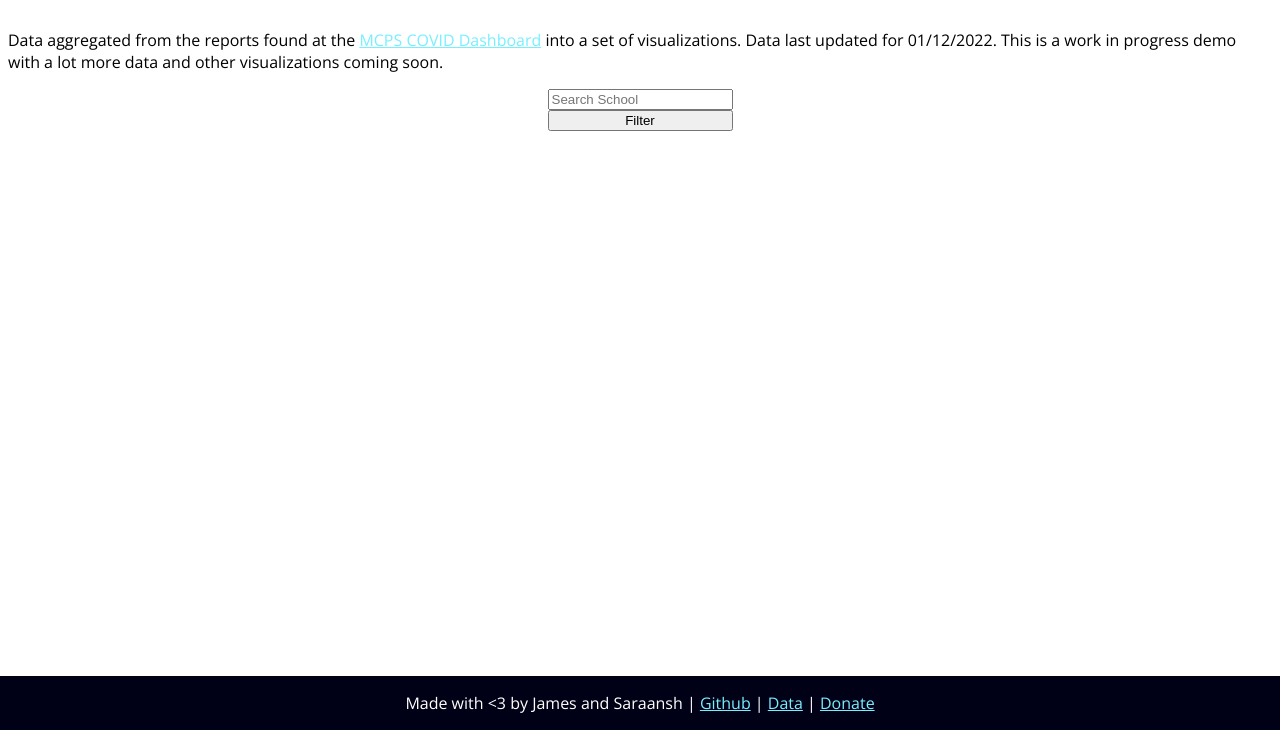
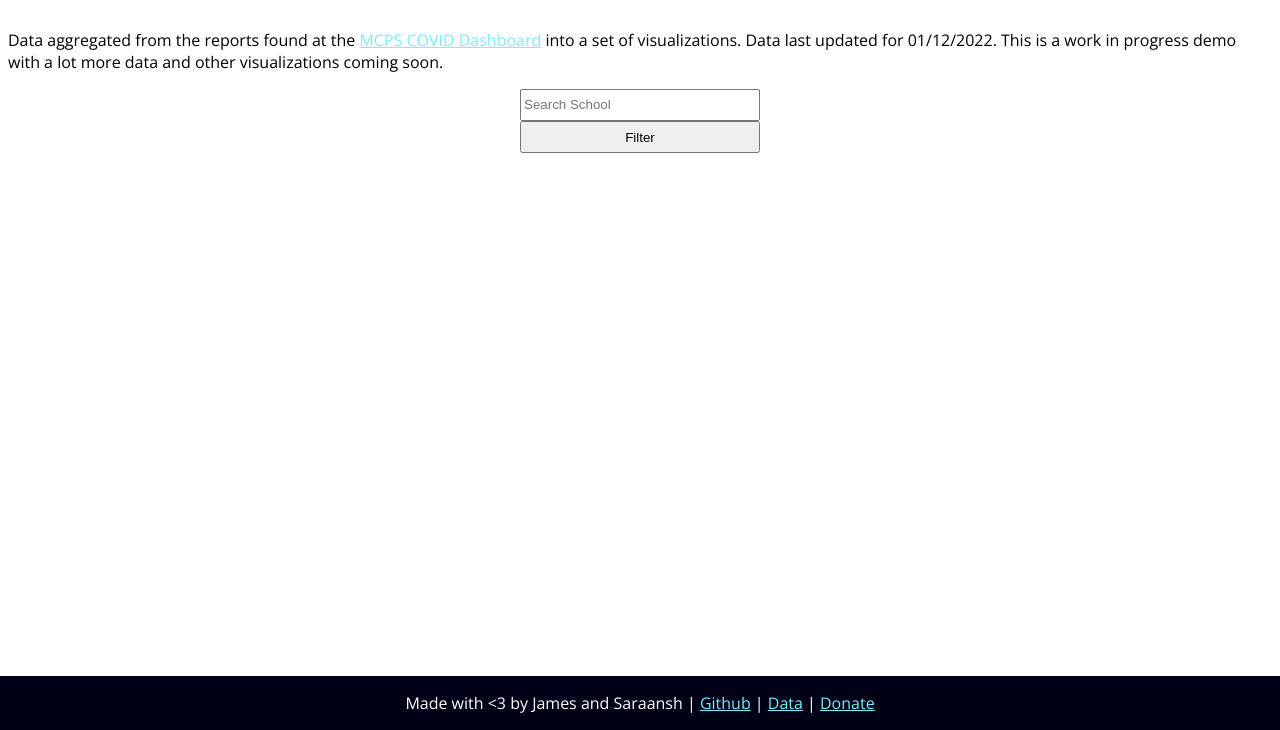
Before and after one commit to jamxu88/mocovid, a plain HTML site: page website/index.html in a window 1280 px wide. Shown: the part 70-800 px from the top of the page. Drawn offline with nearby package versions, Linux system fonts and the light colour scheme.

Commit message:
formatting

```diff
--- a/website/scripts/script.js
+++ b/website/scripts/script.js
@@ -22,7 +22,7 @@ var total_data,StackedChart,time_data
 function search() {
     var getUrl = window.location;
     var baseUrl = getUrl .protocol + "//" + getUrl.host + "/" + getUrl.pathname.split('/')[1];
-    window.location = baseUrl+`?s=${document.getElementById('search').value}`
+    window.location = baseUrl+`/?s=${document.getElementById('search').value}`
 }
 function check() {
     var params = new URLSearchParams(window.location.search)
--- a/website/style.css
+++ b/website/style.css
@@ -23,6 +23,15 @@ body {
 	padding: 2rem;
 }
 
+#search {
+	width: 15rem;
+	height: 2rem;
+}
+
+button {
+	height: 2rem;
+}
+
 div {
 	font-family: 'Open Sans', sans-serif;
 }
```
